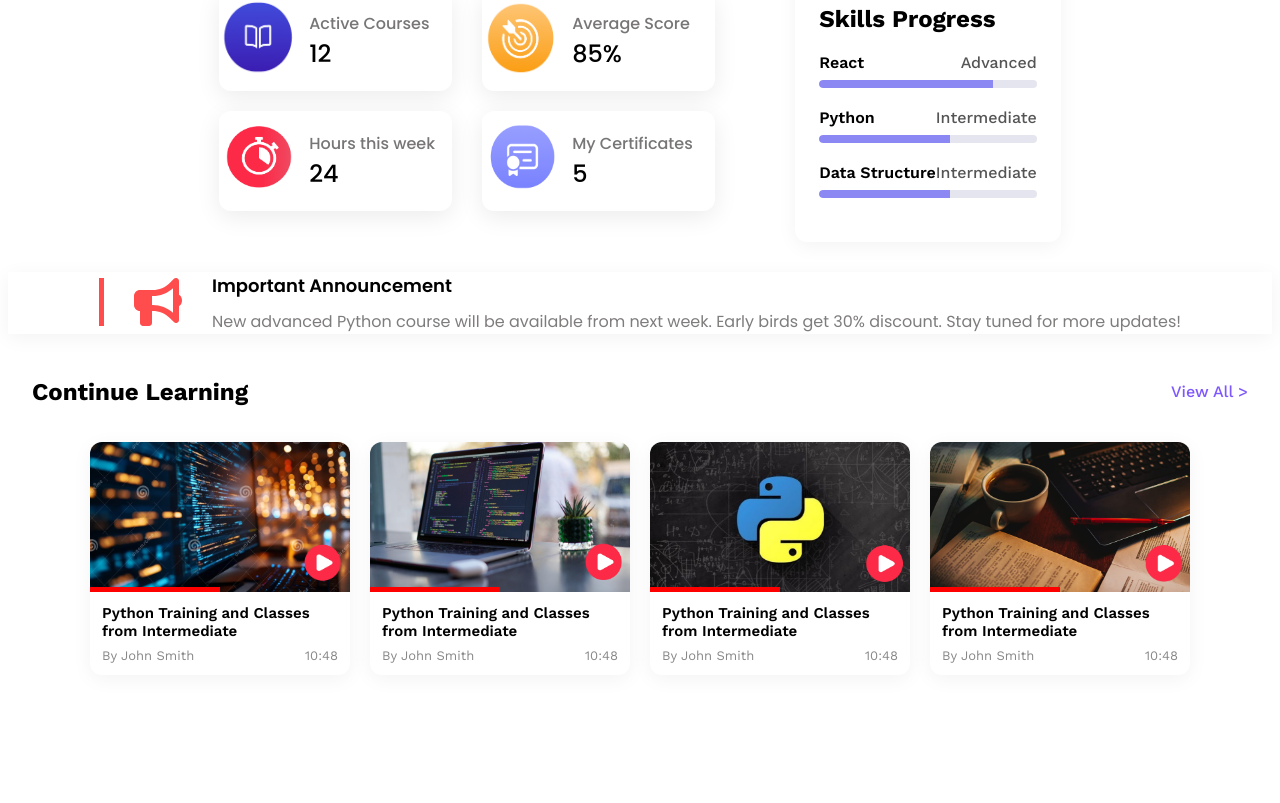
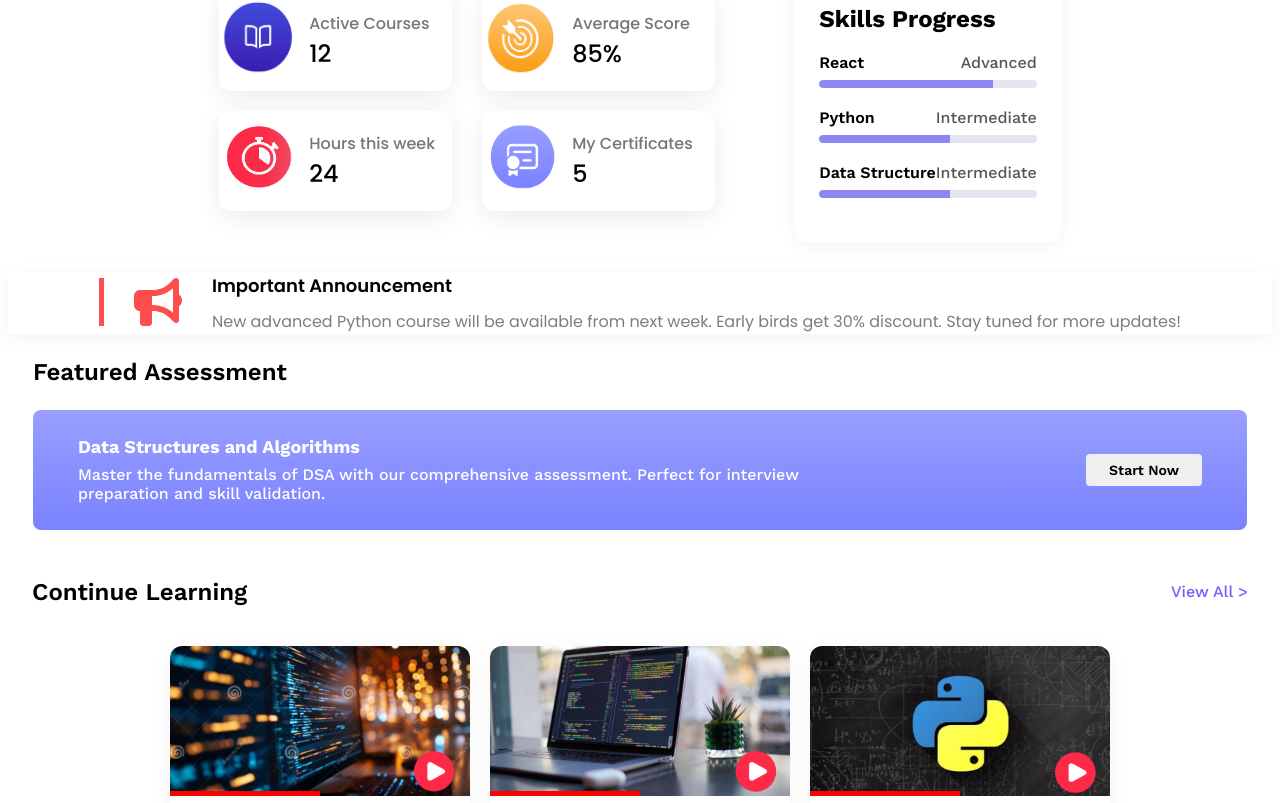
Before and after one commit to JayanthPrathab/AGH_INTERNSHIP, a React (Vite) app: page / in a window 1280 px wide. Shown: the part 432-1235 px from the top of the page. Before the commit the page ends 1139 px from the top, so only its background shows below. Built offline with nearby package versions, Linux system fonts and the light colour scheme.

Commit message:
Task Over

```diff
--- a/src/components/Announcement.jsx
+++ b/src/components/Announcement.jsx
@@ -2,6 +2,7 @@ import "../css/Announcement.css";
 import { FontAwesomeIcon } from '@fortawesome/react-fontawesome';
 import { faBullhorn } from '@fortawesome/free-solid-svg-icons';
 import Continuelearning from "./Continuelearning";
+import Featuredassess from "./Featuredassess";
 const Announcement=()=>{
     return(
         <>
@@ -15,7 +16,9 @@ const Announcement=()=>{
                     <div className="ann_cont">New advanced Python course will be available from next week. Early birds get 30% discount. Stay tuned for more updates!</div>
                 </div>
             </div>
+            <Featuredassess/>
             <Continuelearning />
+
         </>
     );
 }
--- a/src/components/Continuelearning.jsx
+++ b/src/components/Continuelearning.jsx
@@ -38,7 +38,7 @@ const Continuelearning = () => {
     <>
       <div className="continue-section">
         <div className="continue-header">
-          <h2>Continue Learning</h2>
+          <h3 className="cl_title">Continue Learning</h3>
           <a href="/" className="view-all">
             View All &gt;
           </a>
--- /dev/null
+++ b/src/components/Featuredassess.jsx
@@ -0,0 +1,19 @@
+import "../css/Featuredassess.css";
+const Featuredassess=()=>{
+    return(
+        <>
+            <h3 className="feat_title">Featured Assessment</h3>
+            <div className="feature_main">
+                <div>
+                    <div className="feature_title">Data Structures and Algorithms</div>
+                    <div className="feature_cont">Master the fundamentals of DSA with our comprehensive assessment. Perfect for interview preparation and skill validation.</div>
+                </div>
+                <div>
+                    <button className="start">Start Now</button>
+                </div>
+            </div>
+
+        </>
+    );
+}
+export default Featuredassess;
--- a/src/css/Continuelearning.css
+++ b/src/css/Continuelearning.css
@@ -29,7 +29,7 @@
 }
 
 .course-card {
-  width: 260px;
+  width: 300px;
   background: #fff;
   border-radius: 12px;
   box-shadow: 0 4px 20px rgba(0, 0, 0, 0.05);
--- /dev/null
+++ b/src/css/Featuredassess.css
@@ -0,0 +1,48 @@
+.feature_main{
+    display: flex;
+    justify-content: center;
+    gap: 250px;
+    height: 120px;
+    flex-wrap: wrap;
+    margin-left: 25px;
+    margin-right: 25px;
+    border-radius: 8px;
+    padding-left: 20px;
+    padding-right: 20px;
+background: linear-gradient(180deg, #989FFF 0%, #7A82FF 100%);
+color: white;
+align-items: center;
+font-family: "Work sans",sans-serif;
+}
+.feature_title{
+    font-size: 18px;
+    font-weight: 700;
+    padding-bottom: 8px;
+}
+.feature_cont{
+    font-size: 16px;
+    font-weight: 500;
+    max-width: 758px;
+}
+.start{
+    border: none;
+    width: 116px;
+    height: 32px;
+    border-radius: 4px;
+    font-size: 14px;
+    font-weight: 600;
+    font-family: "Work sans",sans-serif;
+
+}
+.feat_title{
+    margin-left: 25px;
+    font-size: 24px;
+    font-weight: 600;
+        font-family: "Work sans",sans-serif;
+
+}
+.cl_title{
+    font-size: 24px;
+    font-weight: 600;
+        font-family: "Work sans",sans-serif;
+}
```
